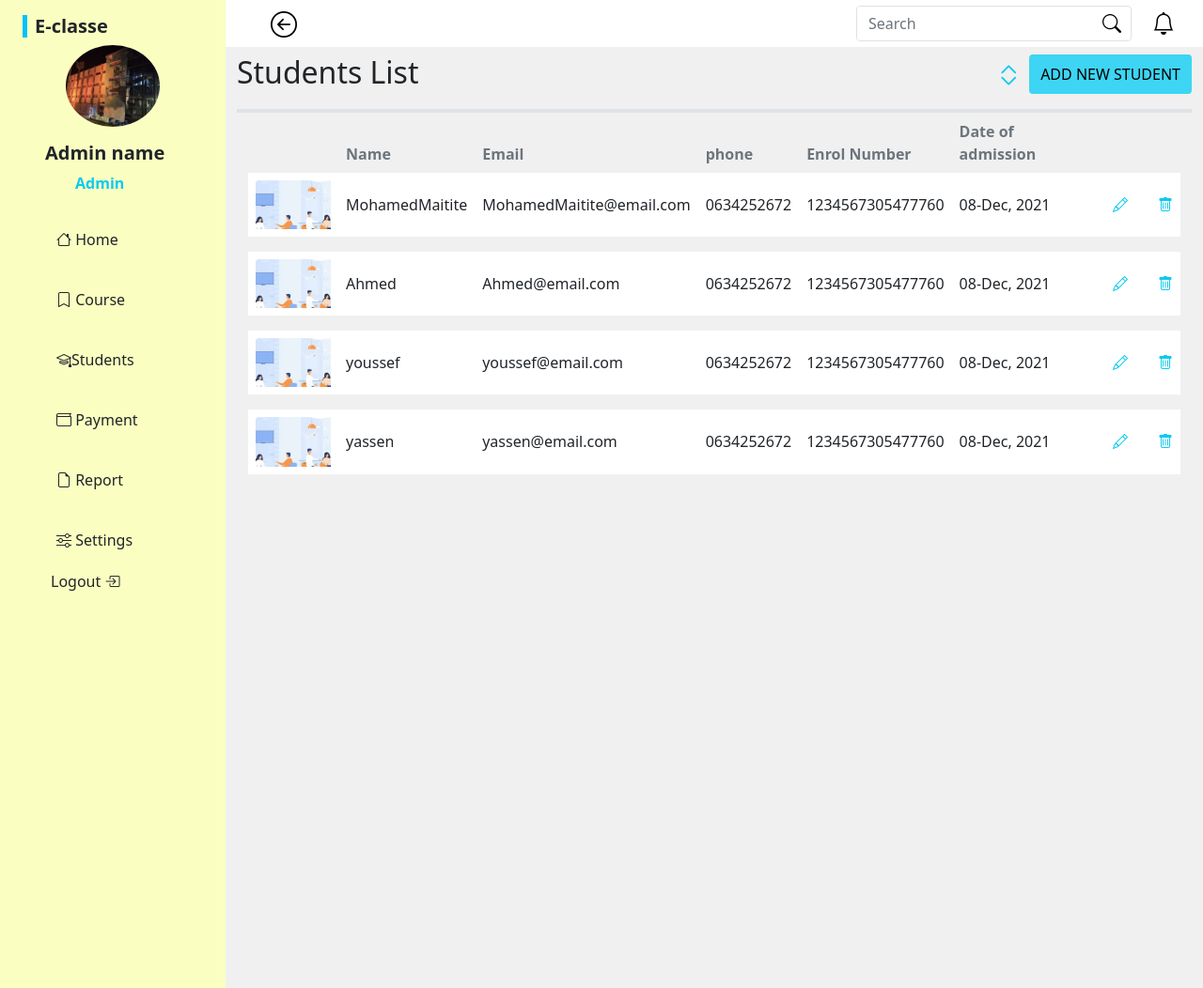
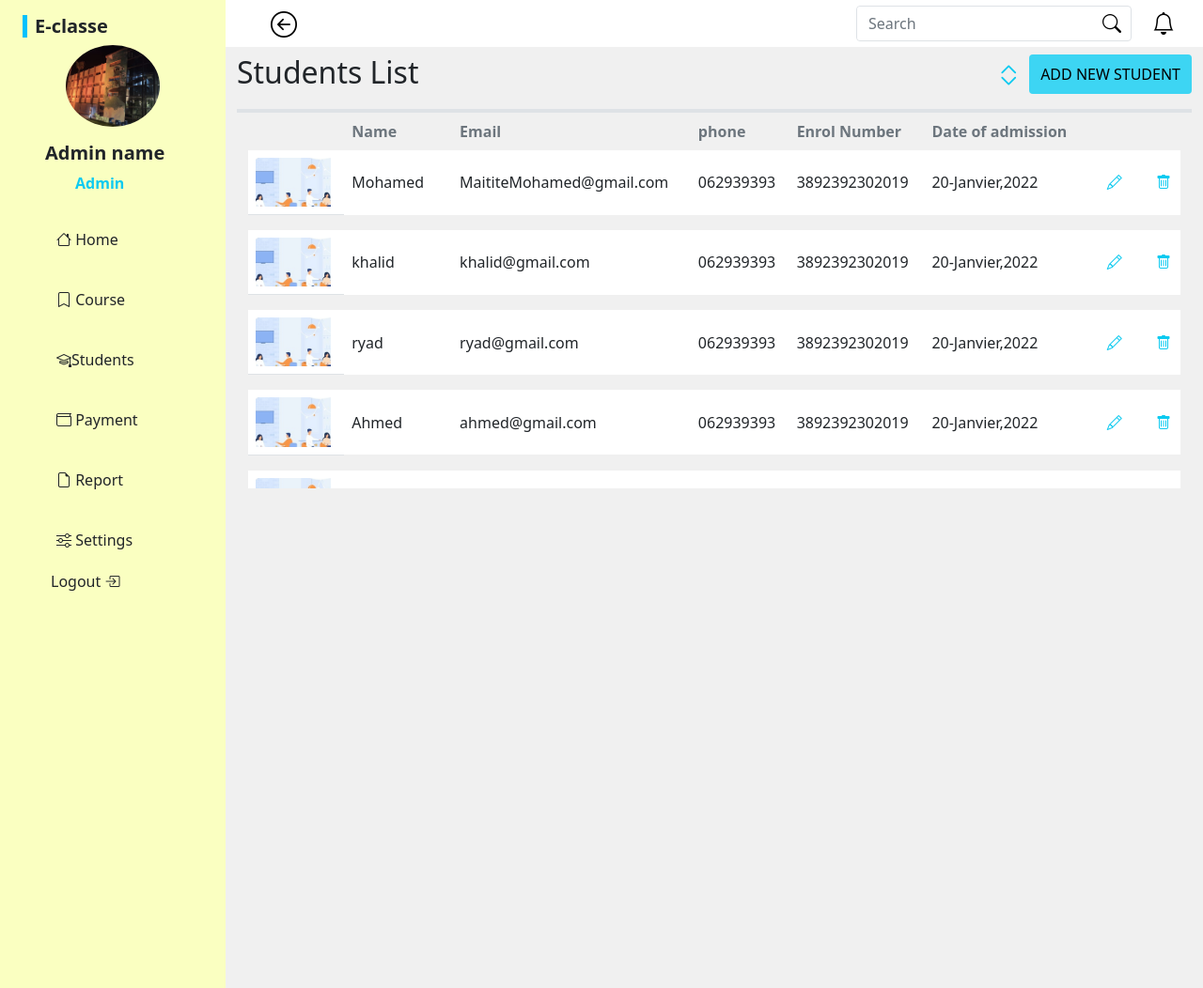
Before and after one commit to MaititeMohamed/E-Classe, a PHP site: page /Student.php in a window 1280 px wide. Shown: the whole page at 94% size. Run offline with PHP 8.4, Linux system fonts and the light colour scheme; some libraries are stand-ins or nearby versions.

Commit message:
use data from files json in student and payment

```diff
--- a/Student.php
+++ b/Student.php
@@ -1,61 +1,4 @@
 
-<?php
-$Student=array(
-    array(
-   'Name'=>"MohamedMaitite",
-   'Email'=>"MohamedMaitite@email.com",
-   	'phone'=>"0634252672",
-    'Enrol Number'=>"1234567305477760",
-	'Date of admission'=>"08-Dec, 2021",
-    ),
-    array(
-        'Name'=>"Ahmed",
-        'Email'=>"Ahmed@email.com",
-            'phone'=>"0634252672",
-         'Enrol Number'=>"1234567305477760",
-         'Date of admission'=>"08-Dec, 2021",
-    ),
-    array(
-
-        'Name'=>"youssef",
-        'Email'=>"youssef@email.com",
-            'phone'=>"0634252672",
-         'Enrol Number'=>"1234567305477760",
-         'Date of admission'=>"08-Dec, 2021",
-         ),
-         array(
-             'Name'=>"yassen",
-             'Email'=>"yassen@email.com",
-                 'phone'=>"0634252672",
-              'Enrol Number'=>"1234567305477760",
-              'Date of admission'=>"08-Dec, 2021",
-         ),
-         array(
-
-            'Name'=>"ryad",
-            'Email'=>"ryad@email.com",
-                'phone'=>"0634252672",
-             'Enrol Number'=>"1234567305477760",
-             'Date of admission'=>"08-Dec, 2021",
-             ),
-             array(
-                 'Name'=>"abdullah",
-                 'Email'=>"abdullah@email.com",
-                     'phone'=>"0634252672",
-                  'Enrol Number'=>"1234567305477760",
-                  'Date of admission'=>"08-Dec, 2021",
-             ),
-             array(
-
-                'Name'=>"MohamedAli",
-                'Email'=>"Ali@email.com",
-                    'phone'=>"0634252672",
-                 'Enrol Number'=>"1234567305477760",
-                 'Date of admission'=>"08-Dec, 2021",
-                 ),
-        );
-
-?>
 
 <!DOCTYPE html>
 <html lang="en">
@@ -98,7 +41,7 @@ $Student=array(
             <!-- end nav -->
             <!-- start table -->
 
-            <div class="container-fluid containerr">
+            <div class="container-fluid ">
                 <div class="d-flex justify-content-between  pt-2 border-4 border-bottom ">
                     <h2>Students List</h2>
                     <div  class="d-flex pb-3">
@@ -122,14 +65,17 @@ $Student=array(
                         </tr>
                     </thead>
                     <tbody class="border-top-0 ">
-                          <?php foreach($Student as $v) :?>
-                                <tr  class=" bg-white ">
-                                    <td > <img src="img/pu.jpg" alt="people" width="80">  </td>
+                    <?php  $get = file_get_contents("Studentinfo.json");
+                              $json=json_decode($get,true);
+                                        ?>
+                                        <?php  foreach($json as $v) :?>
+                                    <tr  class=" bg-white ">
+                                    <th scope="row" > <img src="img/pu.jpg" alt="people" width="80">  </th>
                                     <td class="align-middle"><?php echo $v['Name'];?></td>
                                     <td class="align-middle"><?php echo $v['Email'];?></td>
-                                    <td class="align-middle"><?php echo $v['phone'];?></td>
-                                    <td class="align-middle"><?php echo $v['Enrol Number'];?></td>
-                                    <td class="align-middle"><?php echo $v['Date of admission'];?></td>
+                                    <td class="align-middle"><?php echo $v['Phone'];?></td>
+                                    <td class="align-middle"><?php echo $v['EnrollNumber'];?></td>
+                                    <td class="align-middle"><?php echo $v['Date_addmission'];?></td>
                                     <td class="align-middle" >
                                         <a href="#" ><i class="bi bi-pencil  text-info mx-3"></i></a> </td>
                                     <td class="align-middle" >  <a href="#" ><i class="bi bi-trash text-info "></i></a></td>
```
Also changed, not shown: payment.php (+5 -55 lines), test.php (deleted, +0 -88 lines), 1 other file.
